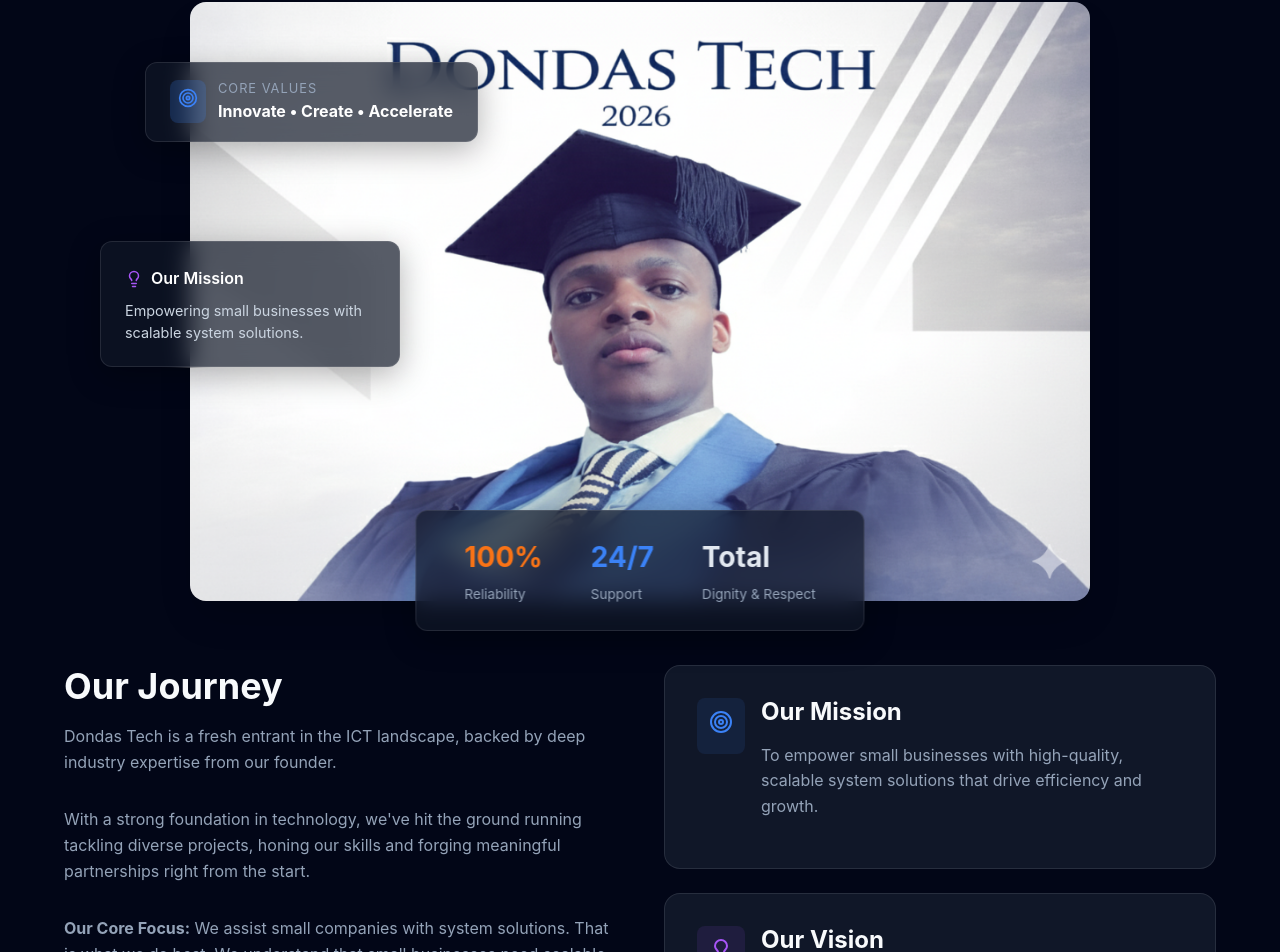
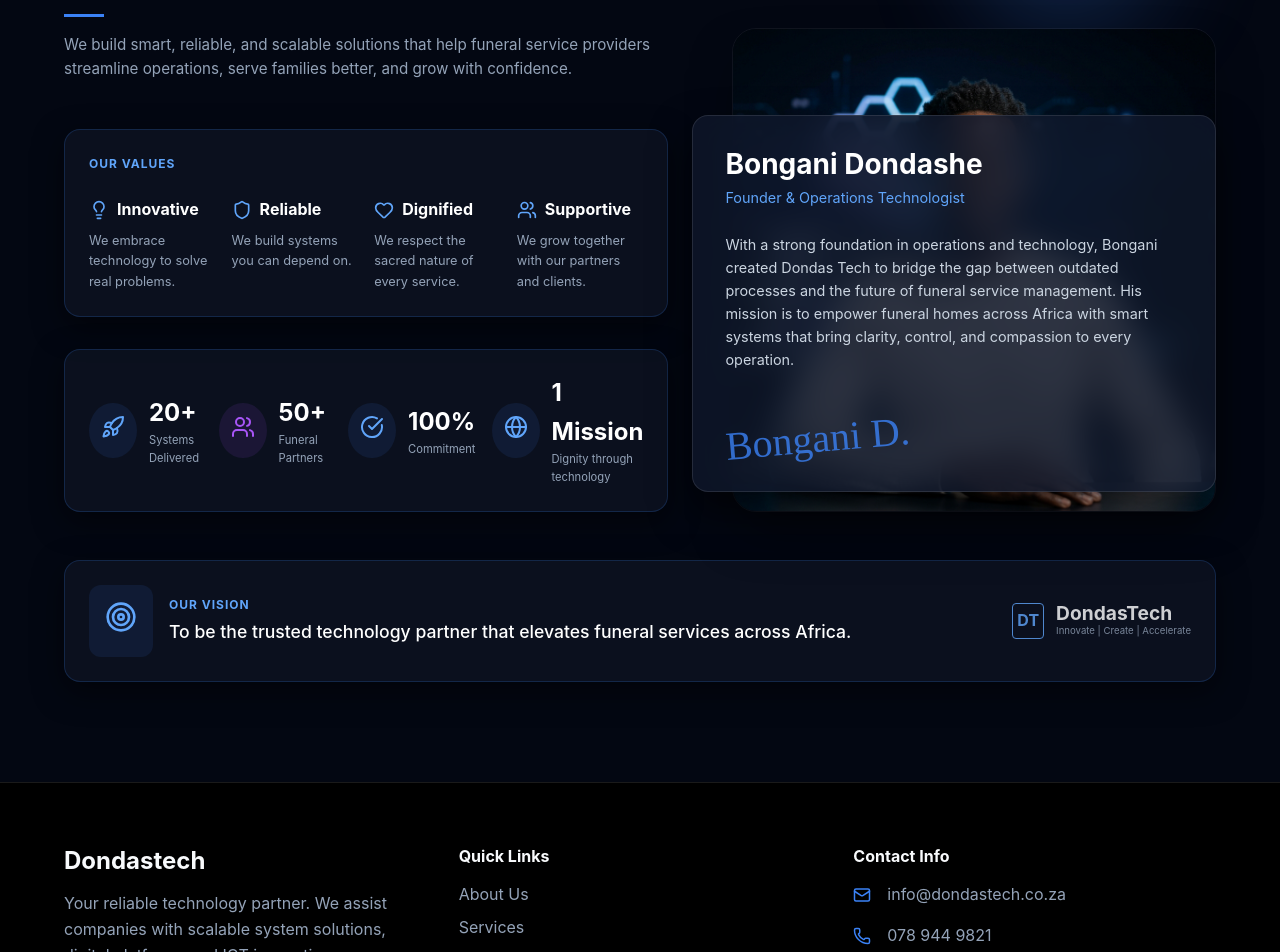
Before and after one commit to Bongz26/dtech, a React (Vite) app: page /about in a window 1280 px wide. Shown: the part 392-1344 px from the top of the page. Built offline with nearby package versions, Linux system fonts and the light colour scheme.

Commit message:
Completely redesign About page to match dark tech mockup

```diff
--- a/src/pages/About.jsx
+++ b/src/pages/About.jsx
@@ -1,180 +1,273 @@
 import React from 'react';
 import { Helmet } from 'react-helmet-async';
-import Section from '../components/ui/Section';
-import Card from '../components/ui/Card';
-import { Target, Lightbulb } from 'lucide-react';
-import founderImage from '../assets/founder.png';
+import { Target, Lightbulb, Shield, Heart, Rocket, Users, CheckCircle, Globe } from 'lucide-react';
+import founderImageDark from '../assets/founder-dark.jpg';
 
 const About = () => {
     return (
         <>
             <Helmet>
-                <title>About Us | Dondastech</title>
-                <meta name="description" content="Learn about Dondastech, our journey in the ICT sector and our mission to assist small companies with system solutions." />
+                <title>About Us | DondasTech</title>
+                <meta name="description" content="Learn about DondasTech's mission to assist with system solutions." />
             </Helmet>
 
-            {/* Hero */}
-            <div style={{ paddingTop: '8rem', paddingBottom: '4rem', background: 'linear-gradient(to bottom, var(--color-bg-alt), var(--color-bg))', textAlign: 'center' }}>
-                <div className="container">
-                    <h1>About Us</h1>
-                    <p className="text-muted" style={{ fontSize: '1.25rem' }}>
-                        Driven by innovation, grounded in experience.
-                    </p>
-                </div>
-            </div>
-
-            <Section>
-                {/* Founder Image with Floating Widgets */}
-                <div style={{ marginBottom: '4rem', display: 'flex', justifyContent: 'center' }}>
-                    <div style={{
-                        position: 'relative',
-                        maxWidth: '900px',
-                        width: '100%',
-                        borderRadius: '1rem',
-                        boxShadow: '0 20px 40px -10px rgba(0,0,0,0.2)',
-                    }}>
-                        <img
-                            src={founderImage}
-                            alt="Bongz Donda - Founder of Dondastech"
-                            style={{ width: '100%', display: 'block', borderRadius: '1rem', objectFit: 'cover' }}
-                        />
-
-                        {/* CSS for glassmorphism */}
             <style>{`
-                            .glass-card {
-                                background: rgba(17, 24, 39, 0.7);
-                                backdrop-filter: blur(12px);
-                                -webkit-backdrop-filter: blur(12px);
+                .about-page {
+                    background-color: #030712; /* Deep dark blue/black */
+                    color: #ffffff;
+                    min-height: 100vh;
+                    font-family: 'Inter', sans-serif;
+                    overflow-x: hidden;
+                }
+                .text-gradient {
+                    background: linear-gradient(90deg, #60a5fa 0%, #3b82f6 100%);
+                    -webkit-background-clip: text;
+                    -webkit-text-fill-color: transparent;
+                }
+                .glass-panel {
+                    background: rgba(17, 24, 39, 0.6);
+                    border: 1px solid rgba(59, 130, 246, 0.2);
+                    border-radius: 16px;
+                    padding: 24px;
+                    box-shadow: 0 10px 30px rgba(0,0,0,0.5);
+                }
+                .glass-panel-bio {
+                    background: rgba(15, 23, 42, 0.85);
+                    backdrop-filter: blur(16px);
+                    -webkit-backdrop-filter: blur(16px);
                     border: 1px solid rgba(255, 255, 255, 0.1);
-                                box-shadow: 0 8px 32px 0 rgba(0, 0, 0, 0.3);
-                                border-radius: 12px;
-                                padding: 1.5rem;
-                                color: #ffffff;
-                                z-index: 10;
+                    border-radius: 16px;
+                    padding: 32px;
+                    box-shadow: 0 20px 40px rgba(0,0,0,0.6);
                 }
-                            @media (max-width: 768px) {
-                                .floating-widget {
+                .grid-values {
+                    display: grid;
+                    grid-template-columns: repeat(4, 1fr);
+                    gap: 16px;
+                }
+                .grid-stats {
+                    display: grid;
+                    grid-template-columns: repeat(4, 1fr);
+                    gap: 16px;
+                    align-items: center;
+                }
+                @media (max-width: 1024px) {
+                    .grid-values, .grid-stats {
+                        grid-template-columns: repeat(2, 1fr);
+                        gap: 24px;
+                    }
+                    .about-layout {
+                        flex-direction: column !important;
+                    }
+                    .bio-card {
                         position: relative !important;
-                                    top: auto !important;
+                        bottom: auto !important;
                         left: auto !important;
-                                    right: auto !important;
-                                    bottom: auto !important;
-                                    transform: none !important;
-                                    margin: 1rem auto;
-                                    width: calc(100% - 2rem) !important;
+                        margin-top: -40px;
+                        margin-left: 20px;
+                        margin-right: 20px;
+                    }
+                }
+                @media (max-width: 640px) {
+                    .grid-values, .grid-stats {
+                        grid-template-columns: 1fr;
+                    }
+                    .hero-headline {
+                        font-size: 2.5rem !important;
                     }
                 }
             `}</style>
 
-                        {/* Widget 1: Core Values */}
-                        <div className="glass-card floating-widget" style={{
-                            position: 'absolute',
-                            top: '10%',
-                            left: '-5%',
-                            display: 'flex',
-                            alignItems: 'center',
-                            gap: '12px',
-                            padding: '1rem 1.5rem'
-                        }}>
-                            <div style={{ background: 'rgba(59, 130, 246, 0.2)', padding: '8px', borderRadius: '8px' }}>
-                                <Target size={20} color="#3b82f6" />
+            <div className="about-page" style={{ paddingTop: '100px', paddingBottom: '100px' }}>
+                <div className="container about-layout" style={{ display: 'flex', gap: '4rem', alignItems: 'stretch' }}>
+
+                    {/* LEFT COLUMN: Content */}
+                    <div style={{ flex: '1', display: 'flex', flexDirection: 'column', gap: '2rem', zIndex: 2 }}>
+
+                        <div>
+                            <div style={{ color: '#60a5fa', textTransform: 'uppercase', letterSpacing: '2px', fontSize: '0.875rem', fontWeight: 'bold', marginBottom: '1rem' }}>
+                                About The Founder
+                            </div>
+                            <h1 className="hero-headline" style={{ fontSize: '4rem', lineHeight: '1.1', fontWeight: '800', margin: '0 0 1.5rem 0' }}>
+                                Built on <span className="text-gradient">purpose.</span><br/>
+                                Driven by <span className="text-gradient">impact.</span>
+                            </h1>
+                            <p style={{ fontSize: '1.125rem', color: '#e2e8f0', lineHeight: '1.6', marginBottom: '1rem' }}>
+                                Dondas Tech was founded on the belief that technology can bring dignity, efficiency, and excellence to every organization that serves people.
+                            </p>
+                            <div style={{ width: '40px', height: '3px', background: '#3b82f6', marginBottom: '1rem' }}></div>
+                            <p style={{ color: '#94a3b8', lineHeight: '1.6', fontSize: '0.95rem' }}>
+                                We build smart, reliable, and scalable solutions that help funeral service providers streamline operations, serve families better, and grow with confidence.
+                            </p>
+                        </div>
+
+                        {/* Values Card */}
+                        <div className="glass-panel">
+                            <div style={{ color: '#60a5fa', textTransform: 'uppercase', letterSpacing: '1px', fontSize: '0.75rem', fontWeight: 'bold', marginBottom: '1.5rem' }}>
+                                Our Values
+                            </div>
+                            <div className="grid-values">
+                                <div>
+                                    <div style={{ display: 'flex', alignItems: 'center', gap: '8px', marginBottom: '8px' }}>
+                                        <Lightbulb size={20} color="#60a5fa" />
+                                        <span style={{ fontWeight: 'bold' }}>Innovative</span>
+                                    </div>
+                                    <p style={{ margin: 0, fontSize: '0.8rem', color: '#94a3b8' }}>We embrace technology to solve real problems.</p>
                                 </div>
                                 <div>
-                                <div style={{ fontSize: '0.8rem', color: '#94a3b8', textTransform: 'uppercase', letterSpacing: '1px' }}>Core Values</div>
-                                <div style={{ fontWeight: 'bold' }}>Innovate • Create • Accelerate</div>
+                                    <div style={{ display: 'flex', alignItems: 'center', gap: '8px', marginBottom: '8px' }}>
+                                        <Shield size={20} color="#60a5fa" />
+                                        <span style={{ fontWeight: 'bold' }}>Reliable</span>
+                                    </div>
+                                    <p style={{ margin: 0, fontSize: '0.8rem', color: '#94a3b8' }}>We build systems you can depend on.</p>
+                                </div>
+                                <div>
+                                    <div style={{ display: 'flex', alignItems: 'center', gap: '8px', marginBottom: '8px' }}>
+                                        <Heart size={20} color="#60a5fa" />
+                                        <span style={{ fontWeight: 'bold' }}>Dignified</span>
+                                    </div>
+                                    <p style={{ margin: 0, fontSize: '0.8rem', color: '#94a3b8' }}>We respect the sacred nature of every service.</p>
+                                </div>
+                                <div>
+                                    <div style={{ display: 'flex', alignItems: 'center', gap: '8px', marginBottom: '8px' }}>
+                                        <Users size={20} color="#60a5fa" />
+                                        <span style={{ fontWeight: 'bold' }}>Supportive</span>
+                                    </div>
+                                    <p style={{ margin: 0, fontSize: '0.8rem', color: '#94a3b8' }}>We grow together with our partners and clients.</p>
+                                </div>
                             </div>
                         </div>
 
-                        {/* Widget 2: Mission */}
-                        <div className="glass-card floating-widget" style={{
-                            position: 'absolute',
-                            top: '40%',
-                            left: '-10%',
-                            maxWidth: '300px'
-                        }}>
-                            <div style={{ display: 'flex', alignItems: 'center', gap: '8px', marginBottom: '8px' }}>
-                                <Lightbulb size={18} color="#a855f7" />
-                                <span style={{ fontWeight: '600' }}>Our Mission</span>
+                        {/* Stats Card */}
+                        <div className="glass-panel">
+                            <div className="grid-stats">
+                                <div style={{ display: 'flex', alignItems: 'center', gap: '12px' }}>
+                                    <div style={{ background: 'rgba(59, 130, 246, 0.1)', padding: '12px', borderRadius: '50%' }}>
+                                        <Rocket size={24} color="#60a5fa" />
                                     </div>
-                            <p style={{ margin: 0, fontSize: '0.9rem', color: '#cbd5e1', lineHeight: '1.5' }}>
-                                Empowering small businesses with scalable system solutions.
-                            </p>
+                                    <div>
+                                        <div style={{ fontSize: '1.5rem', fontWeight: 'bold' }}>20+</div>
+                                        <div style={{ fontSize: '0.7rem', color: '#94a3b8' }}>Systems Delivered</div>
+                                    </div>
+                                </div>
+                                <div style={{ display: 'flex', alignItems: 'center', gap: '12px' }}>
+                                    <div style={{ background: 'rgba(168, 85, 247, 0.1)', padding: '12px', borderRadius: '50%' }}>
+                                        <Users size={24} color="#a855f7" />
+                                    </div>
+                                    <div>
+                                        <div style={{ fontSize: '1.5rem', fontWeight: 'bold' }}>50+</div>
+                                        <div style={{ fontSize: '0.7rem', color: '#94a3b8' }}>Funeral Partners</div>
+                                    </div>
+                                </div>
+                                <div style={{ display: 'flex', alignItems: 'center', gap: '12px' }}>
+                                    <div style={{ background: 'rgba(59, 130, 246, 0.1)', padding: '12px', borderRadius: '50%' }}>
+                                        <CheckCircle size={24} color="#60a5fa" />
+                                    </div>
+                                    <div>
+                                        <div style={{ fontSize: '1.5rem', fontWeight: 'bold' }}>100%</div>
+                                        <div style={{ fontSize: '0.7rem', color: '#94a3b8' }}>Commitment</div>
+                                    </div>
+                                </div>
+                                <div style={{ display: 'flex', alignItems: 'center', gap: '12px' }}>
+                                    <div style={{ background: 'rgba(59, 130, 246, 0.1)', padding: '12px', borderRadius: '50%' }}>
+                                        <Globe size={24} color="#60a5fa" />
+                                    </div>
+                                    <div>
+                                        <div style={{ fontSize: '1.5rem', fontWeight: 'bold' }}>1 Mission</div>
+                                        <div style={{ fontSize: '0.7rem', color: '#94a3b8' }}>Dignity through technology</div>
+                                    </div>
+                                </div>
+                            </div>
                         </div>
 
-                        {/* Widget 3: Stats */}
-                        <div className="glass-card floating-widget" style={{
+                    </div>
+
+                    {/* RIGHT COLUMN: Founder Image & Bio */}
+                    <div style={{ flex: '0.8', position: 'relative', display: 'flex', alignItems: 'flex-end', justifyContent: 'center' }}>
+
+                        {/* Background Glow Effect */}
+                        <div style={{
                             position: 'absolute',
-                            bottom: '-5%',
-                            left: '50%',
-                            transform: 'translateX(-50%)',
-                            display: 'flex',
-                            gap: '3rem',
-                            padding: '1.5rem 3rem',
-                            width: 'max-content',
-                            justifyContent: 'space-around'
+                            top: '10%', right: '0',
+                            width: '300px', height: '300px',
+                            background: 'radial-gradient(circle, rgba(59,130,246,0.3) 0%, rgba(3,7,18,0) 70%)',
+                            filter: 'blur(40px)',
+                            zIndex: 0
+                        }}></div>
+
+                        <img
+                            src={founderImageDark}
+                            alt="Bongani Dondashe"
+                            style={{
+                                width: '100%',
+                                maxWidth: '500px',
+                                borderRadius: '24px',
+                                objectFit: 'cover',
+                                zIndex: 1,
+                                border: '1px solid rgba(255,255,255,0.05)',
+                                boxShadow: '0 25px 50px -12px rgba(0, 0, 0, 0.5)'
+                            }}
+                        />
+
+                        {/* Overlapping Bio Card */}
+                        <div className="glass-panel-bio bio-card" style={{
+                            position: 'absolute',
+                            bottom: '20px',
+                            left: '-40px',
+                            width: 'calc(100% + 40px)',
+                            zIndex: 2
                         }}>
-                            <div>
-                                <div style={{ fontSize: '1.75rem', fontWeight: 'bold', color: '#f97316' }}>100%</div>
-                                <div style={{ fontSize: '0.85rem', color: '#94a3b8', marginTop: '4px' }}>Reliability</div>
+                            <h2 style={{ margin: '0 0 4px 0', fontSize: '1.75rem', fontWeight: 'bold' }}>Bongani Dondashe</h2>
+                            <div style={{ color: '#60a5fa', fontSize: '0.9rem', marginBottom: '1.5rem' }}>
+                                Founder & Operations Technologist
                             </div>
-                            <div>
-                                <div style={{ fontSize: '1.75rem', fontWeight: 'bold', color: '#3b82f6' }}>24/7</div>
-                                <div style={{ fontSize: '0.85rem', color: '#94a3b8', marginTop: '4px' }}>Support</div>
-                            </div>
-                            <div>
-                                <div style={{ fontSize: '1.75rem', fontWeight: 'bold', color: '#e2e8f0' }}>Total</div>
-                                <div style={{ fontSize: '0.85rem', color: '#94a3b8', marginTop: '4px' }}>Dignity & Respect</div>
+                            <p style={{ color: '#cbd5e1', fontSize: '0.9rem', lineHeight: '1.6', margin: '0 0 1.5rem 0' }}>
+                                With a strong foundation in operations and technology, Bongani created Dondas Tech to bridge the gap between outdated processes and the future of funeral service management. His mission is to empower funeral homes across Africa with smart systems that bring clarity, control, and compassion to every operation.
+                            </p>
+                            <div style={{
+                                fontFamily: "'Brush Script MT', 'Dancing Script', cursive",
+                                fontSize: '2.5rem',
+                                color: '#3b82f6',
+                                opacity: 0.8,
+                                transform: 'rotate(-5deg)'
+                            }}>
+                                Bongani D.
                             </div>
                         </div>
 
                     </div>
                 </div>
 
-                <div className="grid-2" style={{ alignItems: 'start' }}>
+                {/* BOTTOM VISION SECTION */}
+                <div className="container" style={{ marginTop: '3rem' }}>
+                    <div className="glass-panel" style={{ display: 'flex', justifyContent: 'space-between', alignItems: 'center', flexWrap: 'wrap', gap: '2rem' }}>
+                        <div style={{ display: 'flex', alignItems: 'center', gap: '16px' }}>
+                            <div style={{ background: 'rgba(59, 130, 246, 0.1)', padding: '16px', borderRadius: '12px' }}>
+                                <Target size={32} color="#60a5fa" />
+                            </div>
                             <div>
-                        <h2>Our Journey</h2>
-                        <div className="text-muted" style={{ display: 'flex', flexDirection: 'column', gap: '1rem' }}>
-                            <p>
-                                Dondas Tech is a fresh entrant in the ICT landscape, backed by deep industry expertise from our founder.
-                            </p>
-                            <p>
-                                With a strong foundation in technology, we've hit the ground running tackling diverse projects, honing our skills and forging meaningful partnerships right from the start.
-                            </p>
-                            <p>
-                                <strong>Our Core Focus:</strong> We assist small companies with system solutions. That is what we do best. We understand that small businesses need scalable, efficient and affordable technology to grow and we provide exactly that.
-                            </p>
-                            <p>
-                                Guided by our core values <strong>Innovate, Create, Accelerate</strong>, we transform ideas into reality. From simple digital platforms to complex automation systems, our seasoned approach delivers professional results that empower our clients to lead in their fields.
-                            </p>
+                                <div style={{ color: '#60a5fa', textTransform: 'uppercase', letterSpacing: '1px', fontSize: '0.75rem', fontWeight: 'bold', marginBottom: '4px' }}>
+                                    Our Vision
+                                </div>
+                                <div style={{ fontSize: '1.1rem', fontWeight: '500' }}>
+                                    To be the trusted technology partner that elevates funeral services across Africa.
+                                </div>
+                            </div>
+                        </div>
+                        <div style={{ display: 'flex', alignItems: 'center', gap: '12px', opacity: 0.8 }}>
+                            {/* Simple inline logo representation */}
+                            <div style={{ border: '1px solid #60a5fa', padding: '4px', borderRadius: '4px' }}>
+                                <span style={{ color: '#60a5fa', fontWeight: 'bold' }}>DT</span>
+                            </div>
+                            <div>
+                                <div style={{ fontWeight: 'bold', fontSize: '1.2rem', lineHeight: '1' }}>DondasTech</div>
+                                <div style={{ fontSize: '0.6rem', color: '#94a3b8' }}>Innovate | Create | Accelerate</div>
+                            </div>
+                        </div>
                     </div>
                 </div>
 
-                    <div style={{ display: 'flex', flexDirection: 'column', gap: '1.5rem' }}>
-                        <Card style={{ display: 'flex', gap: '1rem', alignItems: 'flex-start' }}>
-                            <div style={{ background: 'rgba(59, 130, 246, 0.1)', padding: '0.75rem', borderRadius: '0.5rem' }}>
-                                <Target className="text-primary" size={24} />
             </div>
-                            <div>
-                                <h3>Our Mission</h3>
-                                <p className="text-muted">
-                                    To empower small businesses with high-quality, scalable system solutions that drive efficiency and growth.
-                                </p>
-                            </div>
-                        </Card>
-                        <Card style={{ display: 'flex', gap: '1rem', alignItems: 'flex-start' }}>
-                            <div style={{ background: 'rgba(168, 85, 247, 0.1)', padding: '0.75rem', borderRadius: '0.5rem' }}>
-                                <Lightbulb size={24} style={{ color: '#a855f7' }} />
-                            </div>
-                            <div>
-                                <h3>Our Vision</h3>
-                                <p className="text-muted">
-                                    To be the most reliable technology partner for emerging businesses in South Africa.
-                                </p>
-                            </div>
-                        </Card>
-                    </div>
-                </div>
-            </Section>
         </>
     );
 };
```
Also changed, not shown: src/assets/founder-dark.jpg (added). Lines whose indentation alone changed are shown as unchanged.
